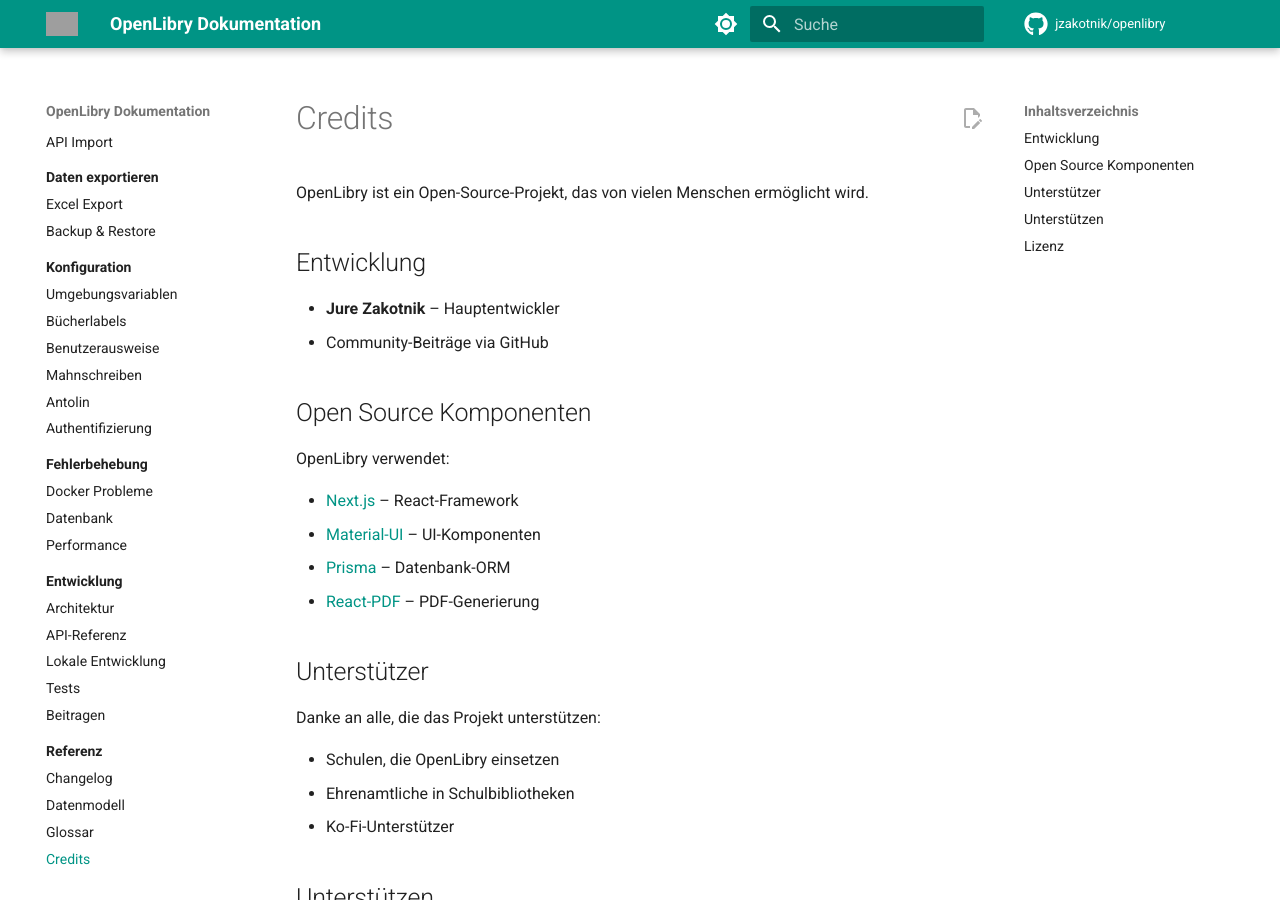
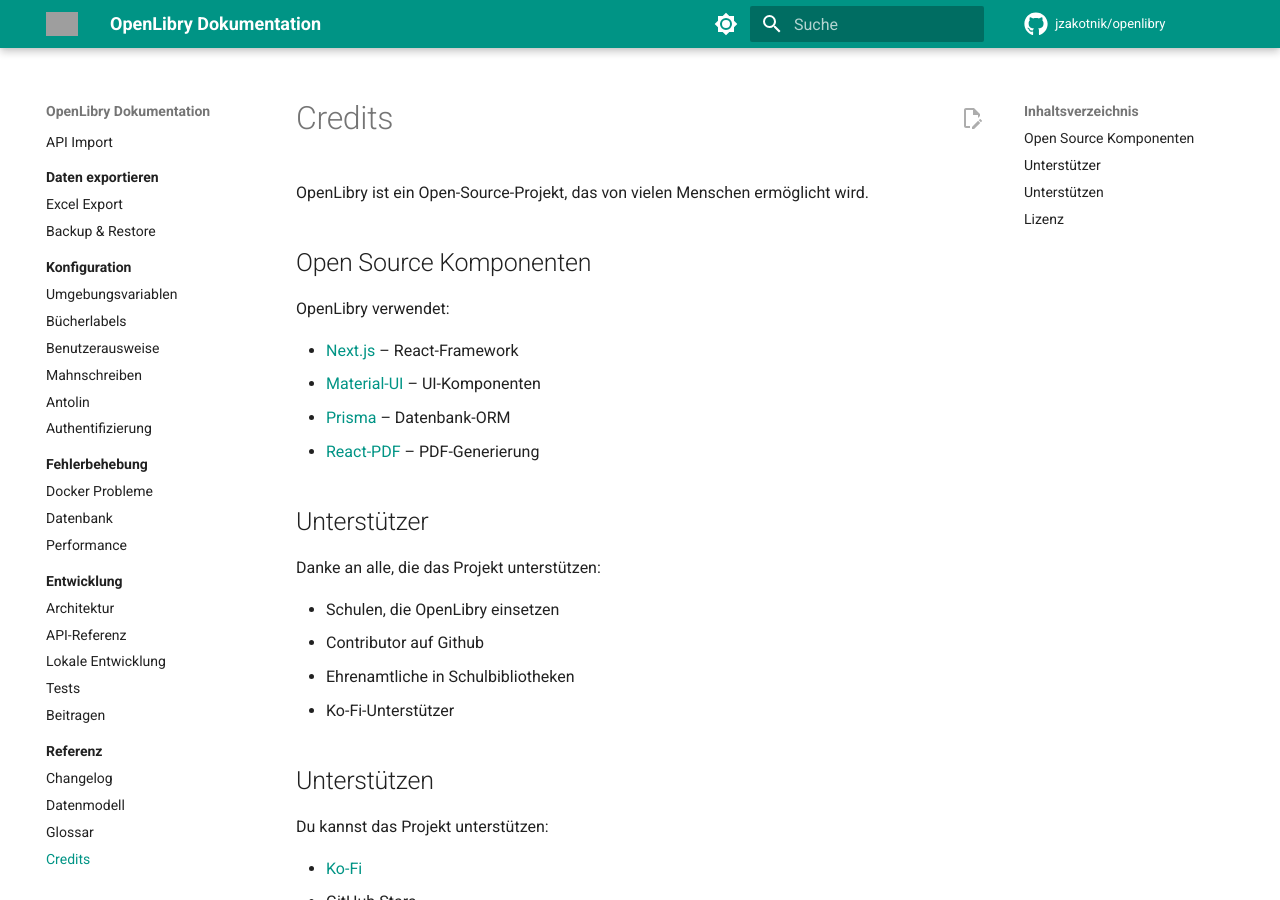
Before and after one commit to jzakotnik/openlibry, an MkDocs documentation site: the page built from doc/mkdocs/docs/reference/credits.md, in a window 1280 px wide and 900 px high. Built offline with MkDocs 1.6.1 and Material for MkDocs 9.7.7, drawn with Linux system fonts in a browser that asks for light colours; comment, search, counter and statistics services are not loaded; grey boxes are pictures that could not be loaded.

Commit message:
updated credits

```diff
--- a/doc/mkdocs/docs/reference/credits.md
+++ b/doc/mkdocs/docs/reference/credits.md
@@ -2,10 +2,6 @@
 
 OpenLibry ist ein Open-Source-Projekt, das von vielen Menschen ermöglicht wird.
 
-## Entwicklung
-
-- **Jure Zakotnik** – Hauptentwickler
-- Community-Beiträge via GitHub
 
 ## Open Source Komponenten
 
@@ -21,6 +17,7 @@
 Danke an alle, die das Projekt unterstützen:
 
 - Schulen, die OpenLibry einsetzen
+- Contributor auf Github
 - Ehrenamtliche in Schulbibliotheken
 - Ko-Fi-Unterstützer
 
```
